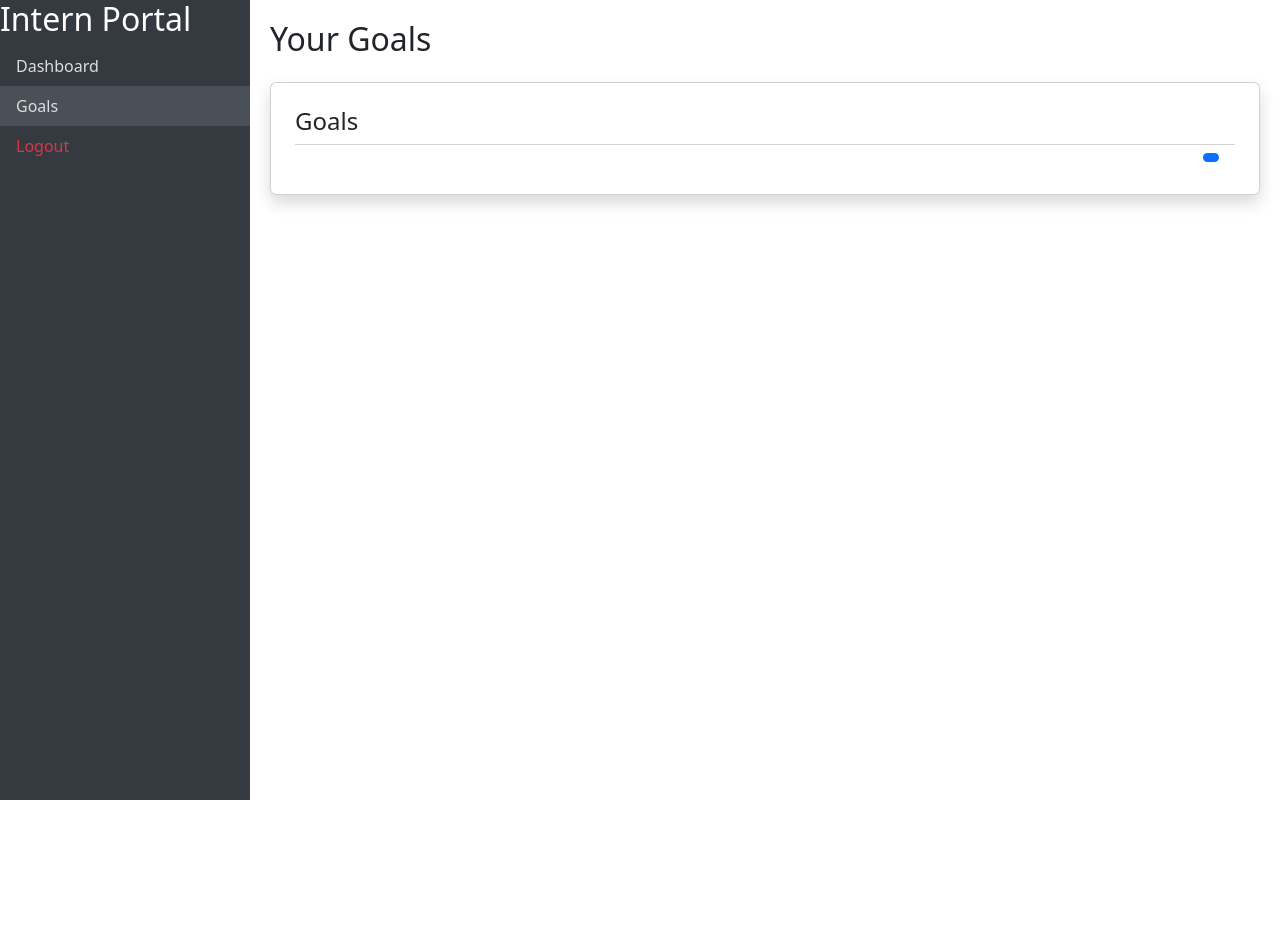
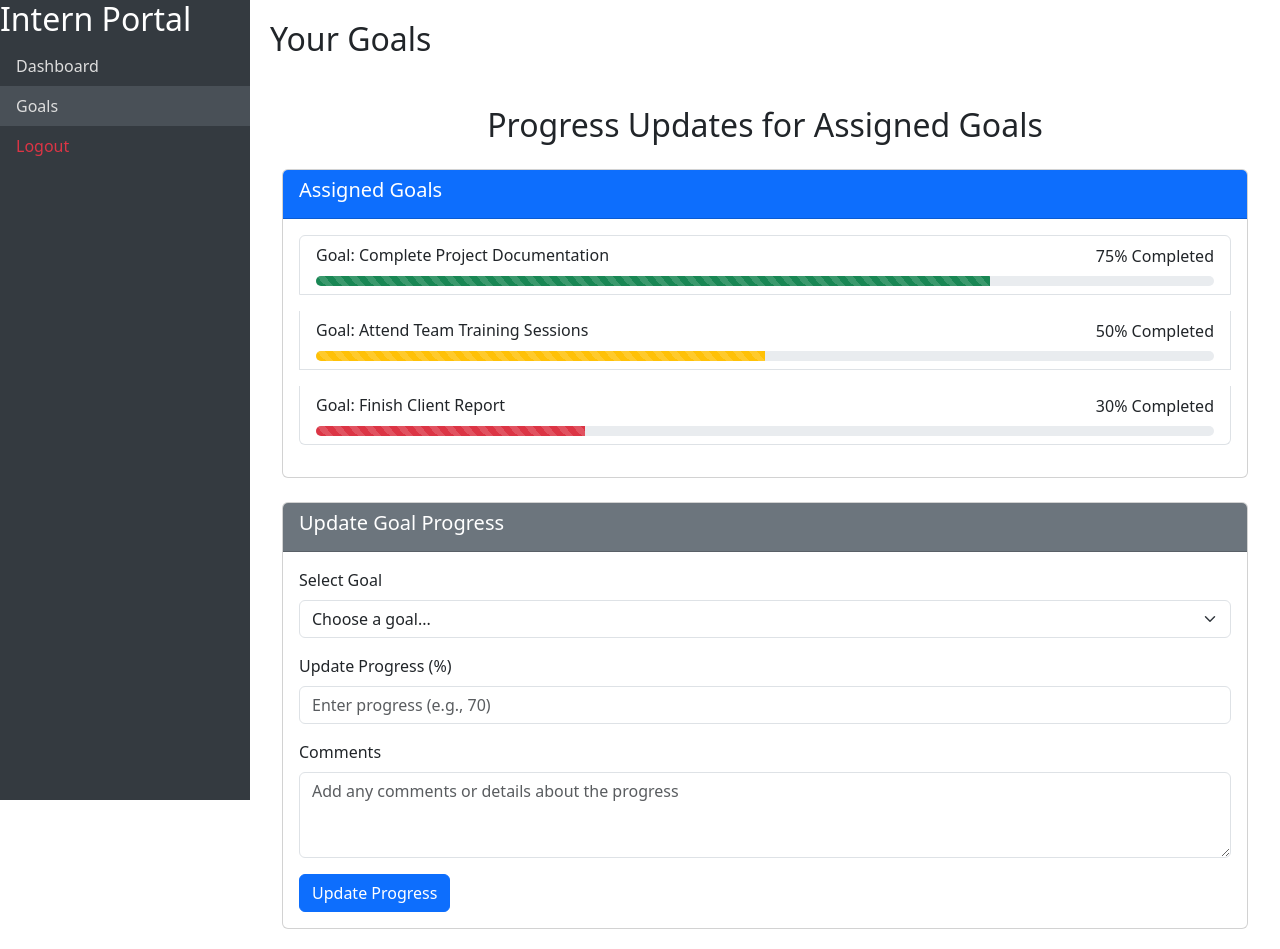
Before and after one commit to gitsubash44/Employee_Performance_Review_System, a Django app: page /goals/ in a window 1280 px wide. Before the commit the page ends 800 px from the top, so only its background shows below. Run offline with Django 5.2, Linux system fonts and the light colour scheme.

Commit message:
adding code for frontend

```diff
--- a/templates/intern/goals.html
+++ b/templates/intern/goals.html
@@ -71,21 +71,90 @@
     <div class="content">
         <h2 class="mb-4">Your Goals</h2>
         <!-- Goals Section -->
-        <div class="card p-4 shadow mb-4">
-            <h4>Goals</h4>
-            <ul class="list-group list-group-flush">
-                {% if goals %}
-                        <li class="list-group-item d-flex justify-content-between align-items-center">
-                            <span>{{ goal.description }}</span>
-                            <span class="badge {% if goal.status == 'achieved' %}bg-success{% else %}bg-primary{% endif %}">
-                                {{ goal.status|title }}{% if goal.status == 'in_progress' %} - {{ goal.progress }}%{% endif %}
-                            </span>
-                        </li>
-                {% else %}
-                    <li class="list-group-item text-center">No goals available.</li>
-                {% endif %}
-            </ul>
-        </div>
+        <div class="container mt-5">
+            <!-- Page Title -->
+            <h2 class="text-center mb-4">Progress Updates for Assigned Goals</h2>
+
+            <!-- Goals Section -->
+            <div class="card mb-4">
+              <div class="card-header bg-primary text-white">
+                <h5>Assigned Goals</h5>
+              </div>
+              <div class="card-body">
+                <div class="list-group">
+                  <!-- Goal Item -->
+                  <div class="list-group-item mb-3">
+                    <div class="d-flex justify-content-between align-items-center">
+                      <h6 class="mb-0">Goal: Complete Project Documentation</h6>
+                      <span>75% Completed</span>
+                    </div>
+                    <div class="progress mt-2" style="height: 10px;">
+                      <div class="progress-bar progress-bar-striped bg-success" style="width: 75%;" role="progressbar"></div>
+                    </div>
+                  </div>
+
+                  <!-- Another Goal Item -->
+                  <div class="list-group-item mb-3">
+                    <div class="d-flex justify-content-between align-items-center">
+                      <h6 class="mb-0">Goal: Attend Team Training Sessions</h6>
+                      <span>50% Completed</span>
+                    </div>
+                    <div class="progress mt-2" style="height: 10px;">
+                      <div class="progress-bar progress-bar-striped bg-warning" style="width: 50%;" role="progressbar"></div>
+                    </div>
+                  </div>
+
+                  <!-- Yet Another Goal Item -->
+                  <div class="list-group-item mb-3">
+                    <div class="d-flex justify-content-between align-items-center">
+                      <h6 class="mb-0">Goal: Finish Client Report</h6>
+                      <span>30% Completed</span>
+                    </div>
+                    <div class="progress mt-2" style="height: 10px;">
+                      <div class="progress-bar progress-bar-striped bg-danger" style="width: 30%;" role="progressbar"></div>
+                    </div>
+                  </div>
+                </div>
+              </div>
+            </div>
+
+            <!-- Progress Update Form -->
+            <div class="card">
+              <div class="card-header bg-secondary text-white">
+                <h5>Update Goal Progress</h5>
+              </div>
+              <div class="card-body">
+                <form>
+                  <!-- Select Goal -->
+                  <div class="mb-3">
+                    <label for="goalSelect" class="form-label">Select Goal</label>
+                    <select id="goalSelect" class="form-select">
+                      <option selected>Choose a goal...</option>
+                      <option value="1">Complete Project Documentation</option>
+                      <option value="2">Attend Team Training Sessions</option>
+                      <option value="3">Finish Client Report</option>
+                    </select>
+                  </div>
+
+                  <!-- Progress Update Input -->
+                  <div class="mb-3">
+                    <label for="progressInput" class="form-label">Update Progress (%)</label>
+                    <input type="number" class="form-control" id="progressInput" placeholder="Enter progress (e.g., 70)">
+                  </div>
+
+                  <!-- Comments -->
+                  <div class="mb-3">
+                    <label for="comments" class="form-label">Comments</label>
+                    <textarea id="comments" class="form-control" rows="3" placeholder="Add any comments or details about the progress"></textarea>
+                  </div>
+
+                  <!-- Submit Button -->
+                  <button type="submit" class="btn btn-primary">Update Progress</button>
+                </form>
+              </div>
+            </div>
+          </div>
+
     </div>
 
     <script src="https://cdn.jsdelivr.net/npm/bootstrap@5.3.0/dist/js/bootstrap.bundle.min.js"></script>
```
Also changed, not shown: templates/manager/Work_desc.html (+25 -0 lines).
